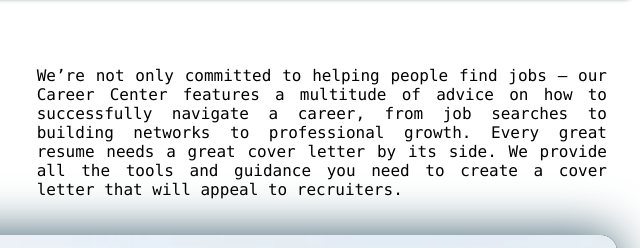
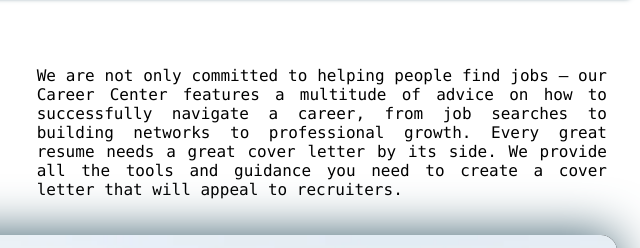
Before and after one commit to HeyChriss/WDD130, a plain HTML site: page resume/contactus.html in a window 1280 px wide. Shown: the part 229-477 px from the top of the page, 493-1133 px from the left. Drawn offline with Linux system fonts and the light colour scheme.

Commit message:
FinalProject

```diff
--- a/resume/contactus.html
+++ b/resume/contactus.html
@@ -46,7 +46,7 @@
                     </ul>
                 </div>
                 <div class="final4">
-                    We’re not only committed to helping people find jobs — our Career Center features a multitude of advice on how to successfully navigate a career,
+                    We are not only committed to helping people find jobs — our Career Center features a multitude of advice on how to successfully navigate a career,
                     from job searches to building networks to professional growth. Every great resume needs a great cover letter by its side. We provide all the tools
                     and guidance you need to create a cover letter that will appeal to recruiters.
                 </div>
```
Also changed, not shown: resume/about.html (+1 -1 lines), resume/fp-siteplan.html (+0 -1 lines), resume/resume.html (+0 -1 lines).
